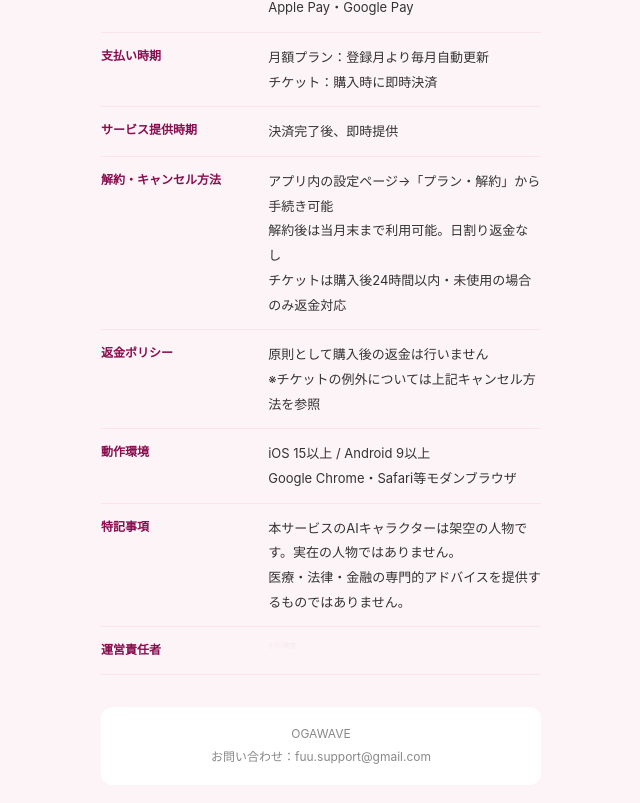
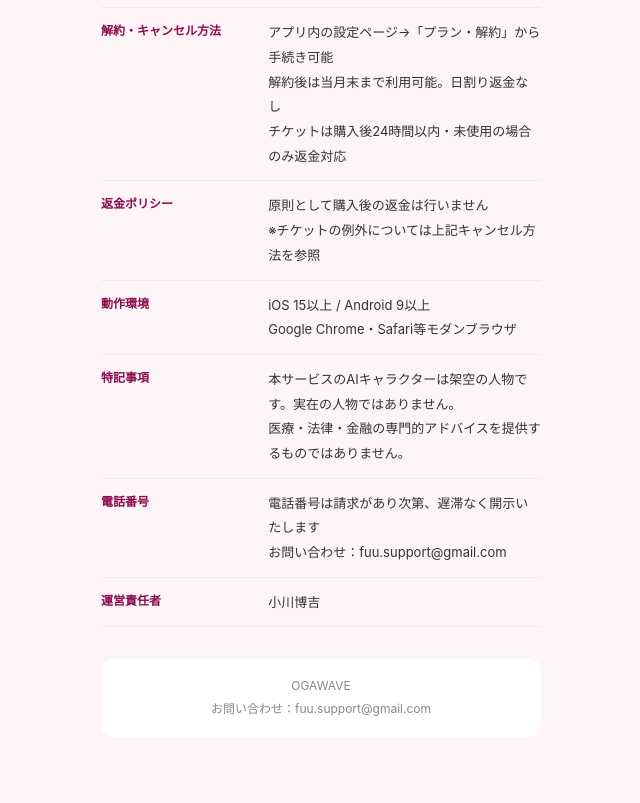
Before and after one commit to fuuApp/fuu-app, a Next.js app: page /tokusho in a window 1280 px wide. Shown: the part 643-1446 px from the top of the page, without its empty margins (319-959 px from the left). Built offline with nearby package versions, Linux system fonts and the light colour scheme.

Commit message:
fix: 特商法ページ - 電話番号下方移動・URL削除・運営責任者名サイズ修正

```diff
--- a/src/app/tokusho/page.tsx
+++ b/src/app/tokusho/page.tsx
@@ -15,10 +15,8 @@ export default function TokushoPage() {
             {[
               ['販売事業者', 'OGAWAVE'],
               ['所在地', '〒221-0056\n神奈川県横浜市神奈川区金港町5-14 クアドリフォリオ8階'],
-              ['電話番号', '電話番号は請求があり次第、遅滞なく開示いたします\nお問い合わせ：fuu.support@gmail.com'],
               ['メールアドレス', 'fuu.support@gmail.com'],
               ['サービス名', 'fuu ふぅ（育児ママのためのAI共感アプリ）'],
-              ['URL', 'https://fuu-app.vercel.app'],
               ['販売価格', 'スタンダードプラン：¥300/月\nプレミアムプラン：¥980/月\nチケット：¥300/日'],
               ['支払い方法', 'クレジットカード（Visa・Mastercard・American Express・JCB）\nApple Pay・Google Pay'],
               ['支払い時期', '月額プラン：登録月より毎月自動更新\nチケット：購入時に即時決済'],
@@ -27,6 +25,7 @@ export default function TokushoPage() {
               ['返金ポリシー', '原則として購入後の返金は行いません\n※チケットの例外については上記キャンセル方法を参照'],
               ['動作環境', 'iOS 15以上 / Android 9以上\nGoogle Chrome・Safari等モダンブラウザ'],
               ['特記事項', '本サービスのAIキャラクターは架空の人物です。実在の人物ではありません。\n医療・法律・金融の専門的アドバイスを提供するものではありません。'],
+              ['電話番号', '電話番号は請求があり次第、遅滞なく開示いたします\nお問い合わせ：fuu.support@gmail.com'],
               ['運営責任者', '小川博吉'],
             ].map(([label, value], i) => (
               <tr key={i} style={{ borderBottom: '1px solid #FCE4EC' }}>
@@ -40,10 +39,7 @@ export default function TokushoPage() {
                 }}>
                   {label}
                 </td>
-                <td style={{
-                  padding: '12px 0', verticalAlign: 'top', whiteSpace: 'pre-line',
-                  ...(label === '運営責任者' ? { fontSize: 7, color: '#f0e8eb' } : {}),
-                }}>
+                <td style={{ padding: '12px 0', verticalAlign: 'top', whiteSpace: 'pre-line' }}>
                   {value}
                 </td>
               </tr>
```
